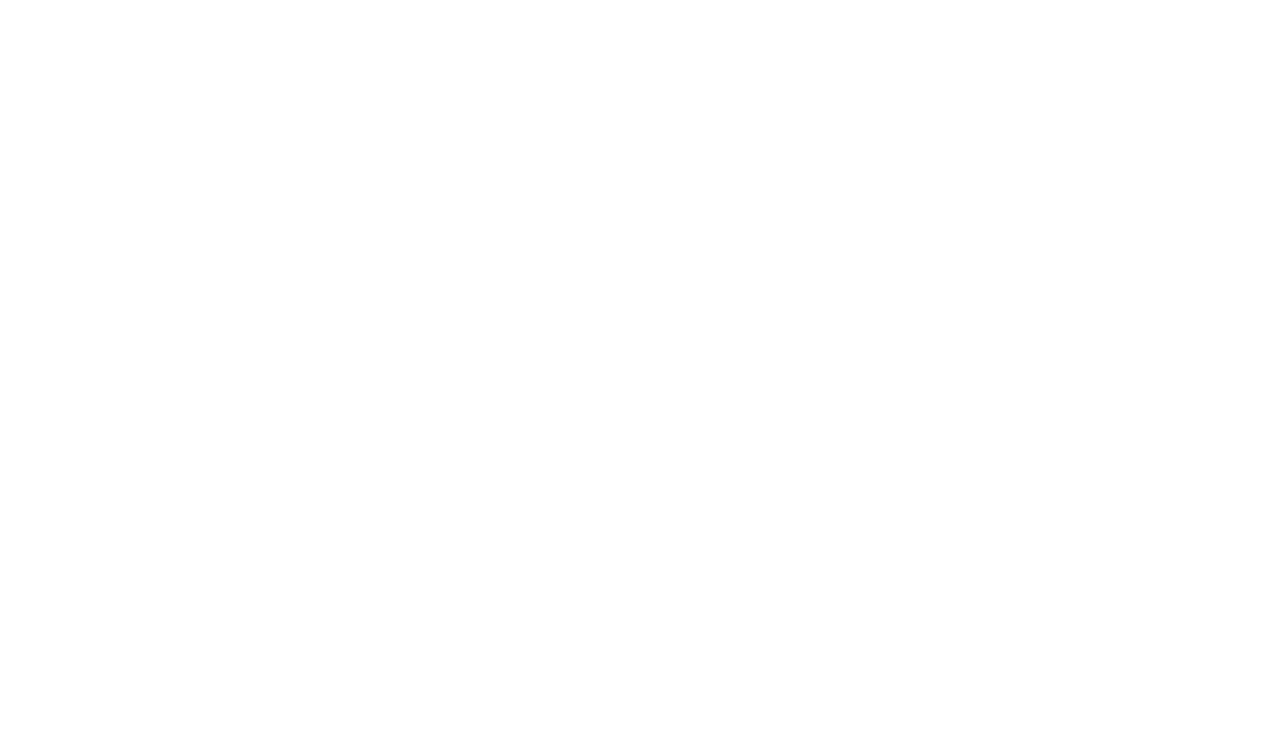
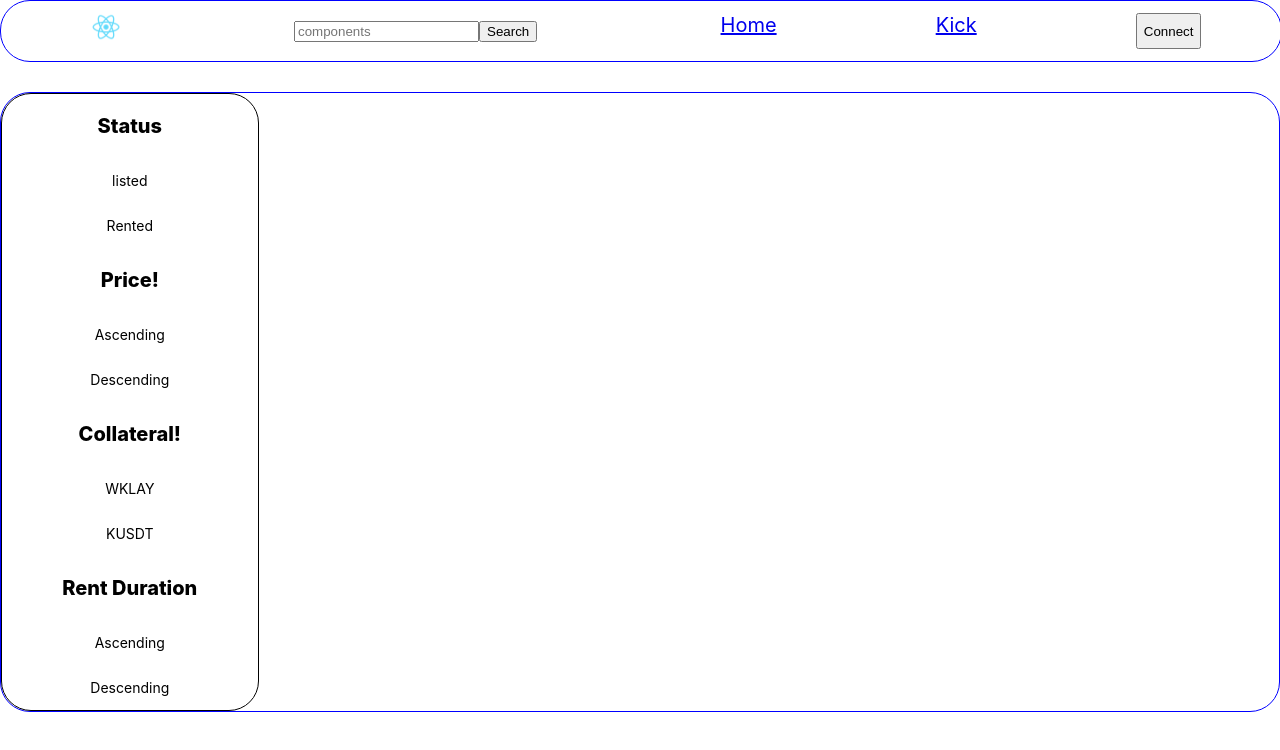
Before and after one commit to poqopo/NFT-Rental-Protocol-Frontend, a React (Create React App) app: page /Kick in a window 1280 px wide. Before the commit this address had no page. Shown: the top 750 px of the page. Built offline with nearby package versions, Linux system fonts and the light colour scheme.

Commit message:
making frontend using styled component

```diff
--- a/package.json
+++ b/package.json
@@ -6,6 +6,8 @@
     "@testing-library/jest-dom": "^5.16.5",
     "@testing-library/react": "^13.3.0",
     "@testing-library/user-event": "^13.5.0",
+    "axios": "^0.27.2",
+    "express": "^4.18.1",
     "react": "^18.2.0",
     "react-dom": "^18.2.0",
     "react-router-dom": "^6.3.0",
--- a/src/App.js
+++ b/src/App.js
@@ -1,11 +1,15 @@
 import { BrowserRouter as Router, Routes, Route, Link } from "react-router-dom";
+import Header from "./components/Header";
 import Home from "./pages/Home";
+import Kick from "./pages/Kick";
 
 function App() {
   return (
     <Router>
+      <Header />
       <Routes>
         <Route path="/" element={<Home />} />
+        <Route path="/Kick" element={<Kick />} />
       </Routes>
     </Router>
   );
--- /dev/null
+++ b/src/components/Itemlist.js
@@ -0,0 +1,69 @@
+import React, { useEffect, useState } from "react";
+import axios from "axios";
+import { Link } from "react-router-dom";
+import styled from "styled-components";
+
+const StyledList = styled.div`
+  margin: 3%;
+  display: grid;
+  grid-template-columns: repeat(3, 1fr);
+  grid-auto-rows: 300px;
+  grid-gap: 20px;
+  width: 80%;
+`;
+const Item = styled.div`
+  margin: auto;
+  text-align: center;
+  font-size: 14px;
+  font-weight: 400;
+  border: 1px solid blue;
+  border-radius: 30px;
+
+  & .image {
+    width : 80%;
+    height : 80%
+  }
+`;
+
+function Itemlist() {
+  let [itemlist, setItemlist] = useState([]);
+
+  // 통신 메서드
+  async function searchApi() {
+    const url = "http://localhost:4000/api/NFTinfo";
+    await axios
+      .get(url)
+      .then(function (response) {
+        setItemlist(response.data);
+        console.log(response.data);
+        console.log("성공");
+      })
+      .catch(function (error) {
+        console.log("실패");
+      });
+  }
+
+  useEffect(() => {
+    searchApi();
+  }, []);
+
+  if (itemlist.length > 0) {
+    return (
+      <StyledList>
+        {itemlist.map((info, index) => (
+          <Item>
+            <Link to={`/${info.collection_address}/${info.token_id}/Rent`}>
+              <img className="image" src={info.nft_image} alt="loading..."/>
+              <p>
+                이름 : {info.nft_name} #{info.token_id}
+              </p>
+            </Link>
+          </Item>
+        ))}
+      </StyledList>
+    );
+  } else {
+    return <div></div>;
+  }
+}
+export default Itemlist;
--- /dev/null
+++ b/src/components/Menu.js
@@ -0,0 +1,39 @@
+import styled from "styled-components";
+
+const StyledMenu = styled.div`
+  border: 1px solid black;
+  border-radius: 30px;
+  text-align: center;
+  width: 20%;
+  max-width: 300px;
+  display: flex;
+  flex-direction: column;
+  font-size: 20px;
+  font-weight: 800;
+
+  & .subtitle {
+    font-size: 14px;
+    font-weight: 400;
+  }
+`;
+
+function Menu() {
+  return (
+    <StyledMenu>
+      <p>Status</p>
+      <p className="subtitle">listed</p>
+      <p className="subtitle">Rented</p>
+      <p>Price!</p>
+      <p className="subtitle">Ascending</p>
+      <p className="subtitle">Descending</p>
+      <p>Collateral!</p>
+      <p className="subtitle">WKLAY</p>
+      <p className="subtitle">KUSDT</p>
+      <p>Rent Duration</p>
+      <p className="subtitle">Ascending</p>
+      <p className="subtitle">Descending</p>
+    </StyledMenu>
+  );
+}
+
+export default Menu;
--- a/src/components/header.js
+++ b/src/components/header.js
@@ -1,17 +1,122 @@
+import { useEffect, useState } from "react";
+import { Link } from "react-router-dom";
 import styled from "styled-components";
 
-const Header = styled.div`
+const StyledHeader = styled.div`
   border: 1px solid blue;
-  height: 200px;
+  border-radius: 30px;
+  width: 100%;
+  height: 60px;
+  display: flex;
+  justify-content: space-between;
+`;
+
+const Items = styled.div`
+  margin : auto;
+  font-size: 20px;
+  display: flex;
+  justify-content: space-around;
+  width: 50%;
+  height: 60%;
+
+  & .serach-bar {
+    margin: auto;
+    display: flex;
+    width: 40%;
+  }
+`;
+
+const Logo = styled.div`
+  margin: 0 auto;
+  width: 20px;
+  height: 10px;
   text-align: center;
 `;
 
-function header() {
+function Header() {
+
+  const [isWalletConnected, setIsWalletConnected] = useState(false);
+  const [currentAddress, setCurrentAddress] = useState(
+    window.klaytn ? window.klaytn.selectedAddress : undefined
+  );
+
+  useEffect(() => {
+
+    const onLoad = async () => {
+        console.log("onLoad current Address : ", currentAddress);
+        if (currentAddress) {
+            setIsWalletConnected(true);
+            setCurrentAddress(currentAddress);
+        }
+    };
+    // load eventlistner 추가해서
+    // 문서내 모든 컨텐츠가 load되면
+    // current address 바꿔주고 isWalletConnected를 True로 바꿔줌
+    window.addEventListener("load", onLoad);
+
+    // accountChange EventListner
+    //   -> 지갑주소 undefined 됐을때 대비 갱신
+    if (window.klaytn) {
+        window.klaytn.on("accountsChanged", async function (accounts) {
+
+            console.log(
+                "account change listned in header : ",
+                currentAddress,
+                " -> ",
+                accounts[0]
+            );
+
+            await setCurrentAddress(accounts[0]);
+            await setIsWalletConnected(true);
+        });
+    }
+    return () => window.removeEventListener("load", onLoad);
+}, []);
+
+
+  async function connectKaikas() {
+    const response = await window.klaytn.enable();
+    console.log("connect Click : ", response);
+    setCurrentAddress(response[0]);
+    setIsWalletConnected(true);
+    return window.klaytn.selectedAddress;
+  }
+
+
   return (
-    <Header>
-        <p>Hello!</p>
-    </Header>
+    <StyledHeader>
+      <Items>
+        <Logo>
+          <img src="/logo512.png" width="28px" alt="Workflow" />
+        </Logo>
+        <form className="serach-bar">
+          <input
+            type="text"
+            id='"form-subscribe-Search'
+            placeholder="components"
+          ></input>
+          <button >
+            Search
+          </button>
+        </form>
+      </Items>
+      <Items>
+        <Link to={"/"}>Home</Link>
+        <Link to={"/kick"}>Kick</Link>
+        <button
+           onClick={isWalletConnected ? () => "" : connectKaikas}
+        >
+          {isWalletConnected ? (
+            <Link to={`/mypage/${currentAddress}`}>
+              {currentAddress.slice(0, 10)}
+            </Link>
+          ) : (
+            "Connect"
+          )}
+        </button>
+      </Items>
+    </StyledHeader>
   );
 }
 
-export default header;
+export default Header;
--- a/src/pages/Home.js
+++ b/src/pages/Home.js
@@ -1,9 +1,47 @@
-import Header from "../components/header";
+import { Link } from "react-router-dom";
+import styled from "styled-components";
+import Menu from "../components/Menu";
+import Itemlist from "../components/Itemlist";
+
+const StyledHome = styled.div`
+  border: 1px solid blue;
+  border-radius: 30px;
+  margin-top: 30px;
+  display : flex;
+
+`;
+
+const ListButton = styled.div`
+  border: 1px solid blue;
+  margin: 5% auto;
+  width: 50%;
+  height: 5%;
+  display: flex;
+  justify-content: space-between;
+
+  & .listtext {
+    width: 75%;
+  }
+`;
+
+
+
 function Home() {
-
-    return (
-        <Header/>
-    )
+  return (
+    <div>
+      <ListButton>
+          <p className="listtext">
+            Do you want to list your NFT for addtional profit?
+            click the button to list your NFT
+          </p>
+        <Link to={'/List'}>list your NFT</Link>
+      </ListButton>
+      <StyledHome>
+        <Menu/>
+        <Itemlist/>
+      </StyledHome>
+    </div>
+  );
 }
 
 export default Home;
--- /dev/null
+++ b/src/pages/Kick.js
@@ -0,0 +1,24 @@
+import { Link } from "react-router-dom";
+import styled from "styled-components";
+import Menu from "../components/Menu";
+// import Kicklist from "../components/Kicklist";
+
+const StyledKick = styled.div`
+  border: 1px solid blue;
+  border-radius: 30px;
+  margin-top: 30px;
+  display : flex;
+
+`;
+
+
+
+function Kick() {
+  return (
+      <StyledKick>
+      <Menu/>
+      </StyledKick>
+  );
+}
+
+export default Kick;
```
Also changed, not shown: src/assets/queries.js (added, +23 -0 lines), src/pages/List.js (added, +25 -0 lines), src/components/Kicklist.js (added), src/pages/Itemdetail.js (added), 1 other file (tests, documents, lock files or other folders).
